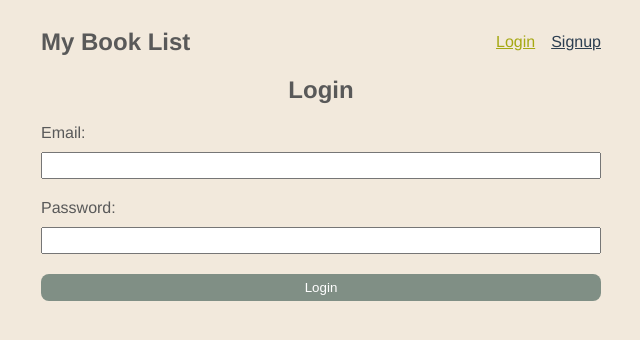
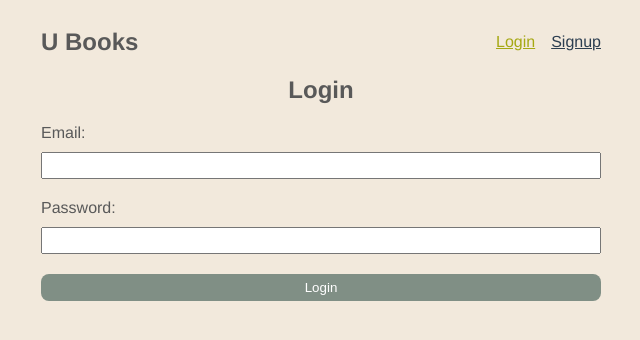
Before and after one commit to alexquar/U-books, a Vue app: page /login in a window 1280 px wide. Shown: the top 340 px of the page, without its empty margins (319-959 px from the left). Built offline with nearby package versions, Linux system fonts and the light colour scheme; no server answers.

Commit message:
home update

```diff
--- a/src/components/CreateBookForm.vue
+++ b/src/components/CreateBookForm.vue
@@ -1,6 +1,6 @@
 <template>
   <form @submit.prevent="handleSubmit">
-    <h3>Add a New Book</h3>
+    <h3>Add a New Book To My List</h3>
 
     <label for="title">Book title:</label>
     <input type="text" name="title" v-model="title" required>
--- a/src/components/Navbar.vue
+++ b/src/components/Navbar.vue
@@ -1,7 +1,7 @@
 <template>
   <div>
     <nav>
-      <h1>My Book List</h1>
+      <h1>U Books</h1>
 
       <!-- for logged in users -->
       <div id = "thing1" v-if="user">
--- a/src/views/Home.vue
+++ b/src/views/Home.vue
@@ -1,10 +1,13 @@
 <template>
   <div class="home">
+    <h3>My Reading List...</h3>
     <ul>
       <li v-for="book in books" :key="book.id">
         <div class="details">
           <h3 @click="handleDelete(book)">{{ book.title }}</h3>
           <p>By {{ book.author }}</p>
+          <p>In {{ book.language }}</p>
+          <p>Genre: {{ book.author }}</p>
         </div>
         <div @click='handleUpdate(book)' :class="{icon:true, fav:book.isFav}">
           <span class="material-icons">favorite</span>
```
